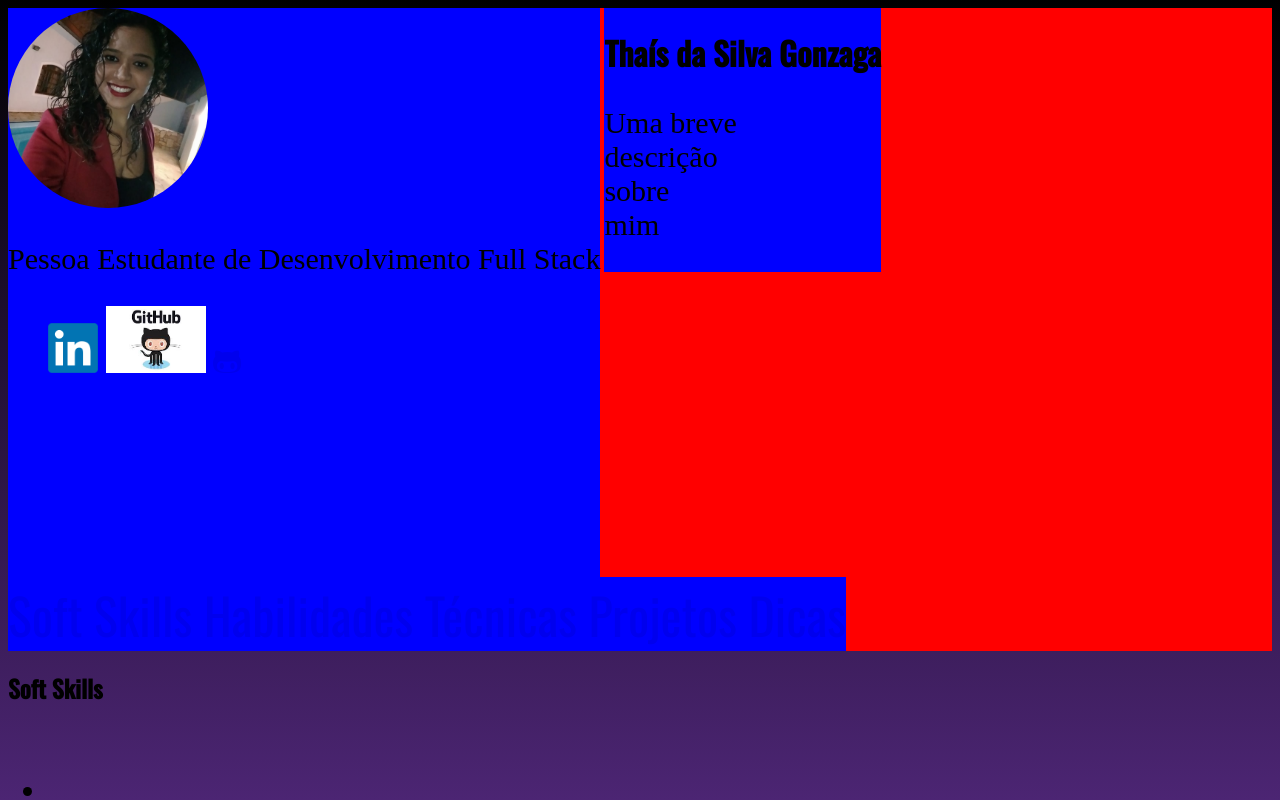
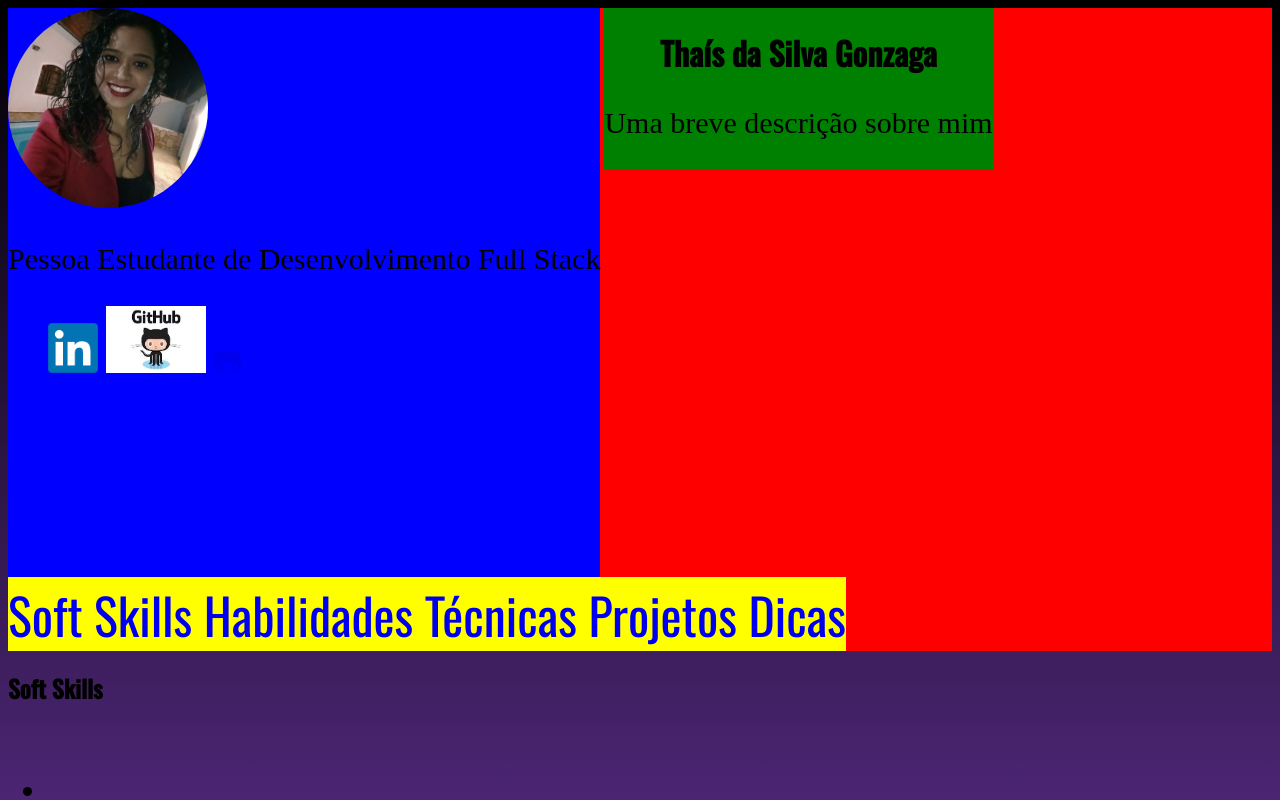
Before and after one commit to Thais-Gonzaga/Portifolio, a plain HTML site: page index.html in a window 1280 px wide. Shown: the top 800 px of the page. Drawn offline with nearby package versions, Linux system fonts and the light colour scheme; a web font is replaced by a local one.

Commit message:
adiciona blocos para o cabeçalho e indice

```diff
--- a/index.html
+++ b/index.html
@@ -39,7 +39,7 @@
       <!--  Titulo com nome inteiro    -->
       <h1> Thaís da Silva Gonzaga </h1>
       <!--  Resumo sobre mim    -->
-      <p> Uma breve<br> descrição<br> sobre <br> mim
+      <p> Uma breve descrição  sobre  mim
       </p>
     </div>
       <!-- Indice -->
@@ -49,6 +49,7 @@
       <a href="#projetos">Projetos</a>
       <a href="#Dicas">Dicas</a>
     </div>
+
   </div>
 
 
--- a/style-portfolio.css
+++ b/style-portfolio.css
@@ -17,6 +17,11 @@
         font-family:"Oswald";
         font-size:50 ;
     }
+    /* centralizando nome*/
+    .cabeçalho h1{
+        text-align: center;
+    }
+
     /* Paragrafos */
     p, ul{
         font-family:"Edu NSW ACT Foundation";
@@ -49,11 +54,11 @@
         display: inline-block;
     }
 
-    .teste {
+    .menu {
         background-color: yellow;
-        position: absolute;
-        bottom: 0;
+
     }
-    .cabeçalho {
+    .cabeçalho{
+        background-color: green;
         vertical-align: top;
     }
```
